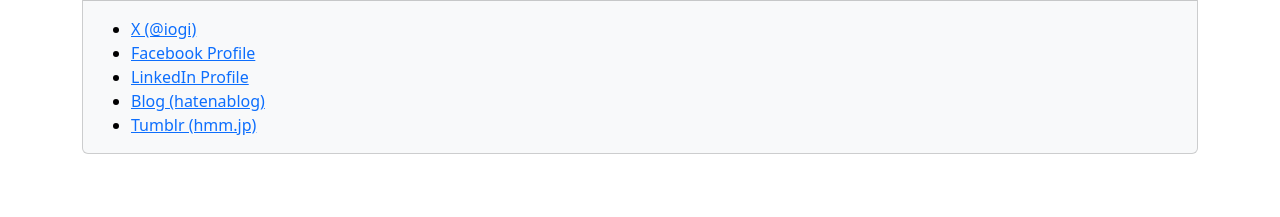
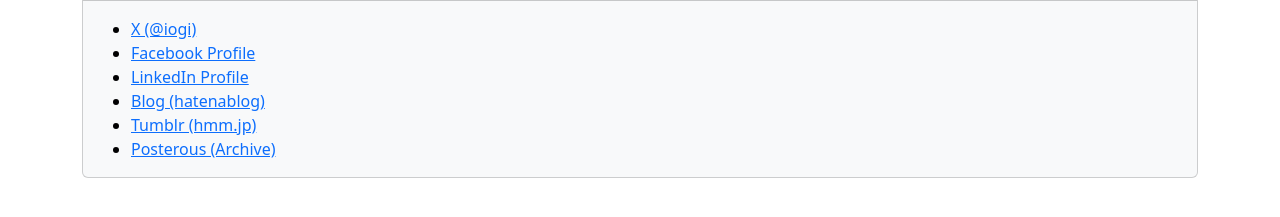
Before and after one commit to iogi/hmm.jp, a plain HTML site: page index.html in a window 1280 px wide. Shown: the part 301-518 px from the top of the page. Drawn offline with nearby package versions, Linux system fonts and the light colour scheme.

Commit message:
restore posterous

```diff
--- a/index.html
+++ b/index.html
@@ -22,6 +22,7 @@
                         <li><a href="https://www.linkedin.com/in/ogiwara/">LinkedIn Profile</a></li>
                         <li><a href="https://iogi.hatenablog.com/">Blog (hatenablog)</a></li>
                         <li><a href="https://tumblr.hmm.jp/">Tumblr (hmm.jp)</a></li>
+                        <li><a href="https://posterous.hmm.jp/">Posterous (Archive)</a></li>
                     </ul>
                 </div>
             </div>
```
